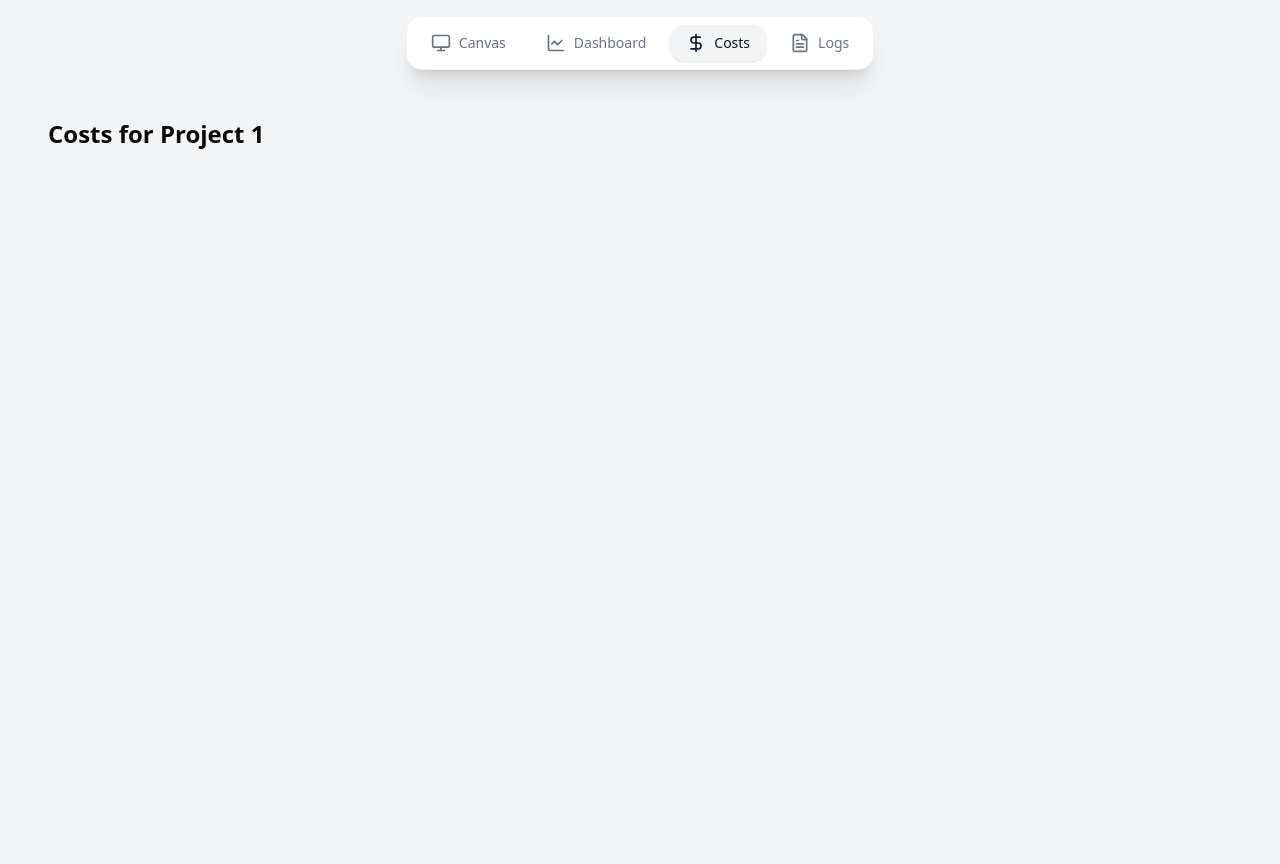
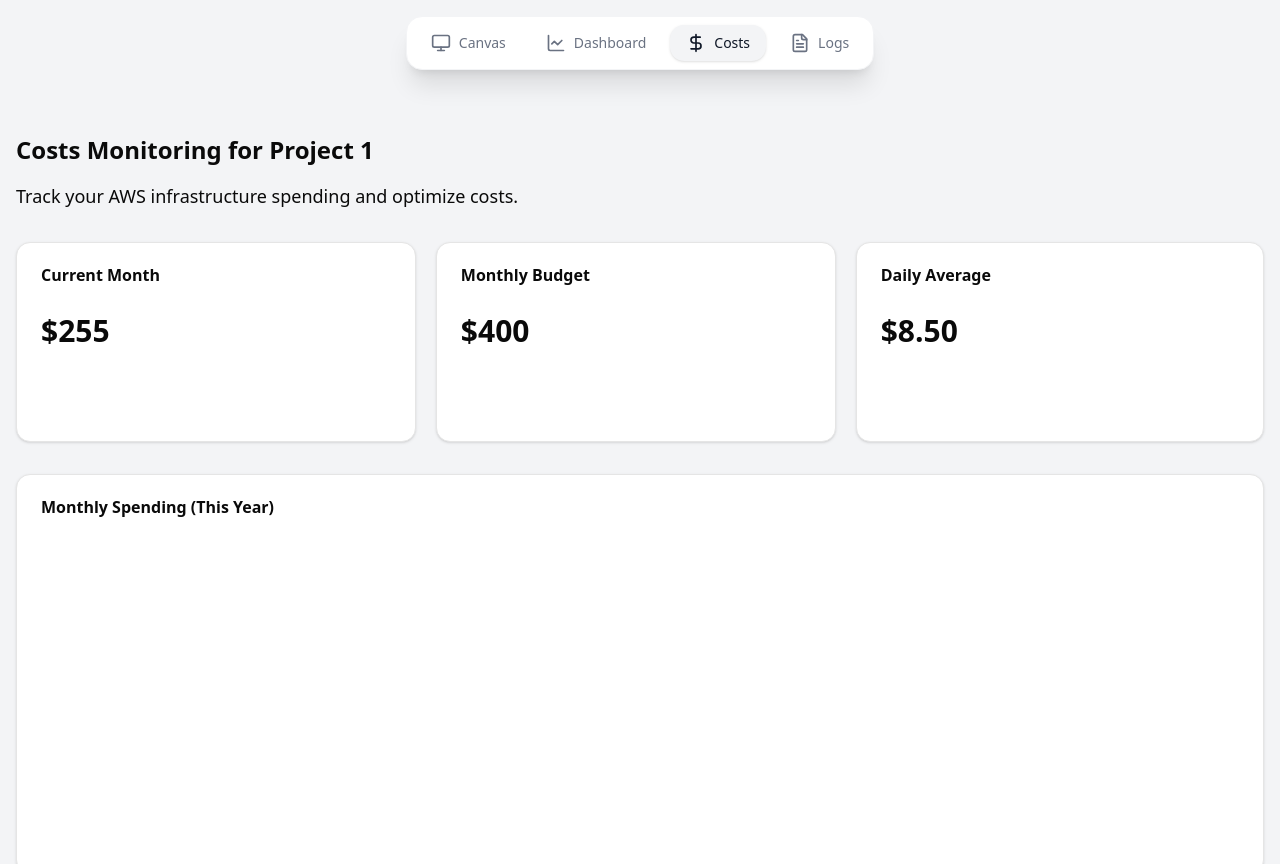
Before and after one commit to acm-projects/Foundry, a Next.js app in the folder frontend/: page /workflows/1/costs in a window 1280 px wide. Shown: the top 864 px of the page. Before the commit the page ends 800 px from the top, so only its background shows below. Built offline with nearby package versions, Linux system fonts and the light colour scheme.

Commit message:
create costs page card layout

```diff
--- a/frontend/app/(pages)/workflows/[projectId]/costs/page.js
+++ b/frontend/app/(pages)/workflows/[projectId]/costs/page.js
@@ -1,9 +1,66 @@
+import { Card, CardHeader, CardTitle, CardDescription, CardContent} from '../../../../components/ui/card.jsx';
+
 export default function CostsPage({ params }) {
   return (
-    <div className="p-8">
-      <h1 className="text-2xl font-bold">
-        Costs for Project {params.projectId}
-      </h1>
+    <div className="pt-8 pb-8">
+      <div>
+        <h1 className="text-2xl font-bold mt-4">
+          Costs Monitoring for Project {params.projectId}
+        </h1>
+        <h3 className="text-lg mt-4">
+          Track your AWS infrastructure spending and optimize costs.
+        </h3>
+      </div>
+      <div>
+        <div className="flex justify-between gap-5 w-full mt-8">
+            <Card className="flex-grow min-h-50">
+              <CardHeader>
+                <CardTitle>Current Month</CardTitle>
+              </CardHeader>
+              <CardContent>
+                <h1 className="text-3xl font-bold">
+                  $255
+                </h1>
+              </CardContent>
+            </Card>
+            <Card className="flex-grow min-h-50">
+              <CardHeader>
+                <CardTitle>Monthly Budget</CardTitle>
+              </CardHeader>
+              <CardContent>
+                <h1 className="text-3xl font-bold">
+                $400
+                </h1>
+              </CardContent>
+            </Card>
+            <Card className="flex-grow min-h-50">
+              <CardHeader>
+                <CardTitle>Daily Average</CardTitle>
+              </CardHeader>
+              <CardContent>
+                <h1 className="text-3xl font-bold">
+                  $8.50
+                </h1>
+              </CardContent>
+            </Card>
+        </div>
+          <div>
+            <Card className="flex-grow mt-8 min-h-100">
+              <CardHeader>
+                <CardTitle>Monthly Spending (This Year) </CardTitle>
+              </CardHeader>
+            </Card>
+          </div>
+          <div>
+            <Card className="flex-grow mt-8 min-h-80">
+              <CardHeader>
+                <CardTitle>Resource and Usage Costs </CardTitle>
+                <CardDescription>Detailed breakdown of resource utilization and associated costs.</CardDescription>
+              </CardHeader>
+            </Card>
+          </div>
+      </div>
+
     </div>
   );
 }
```
